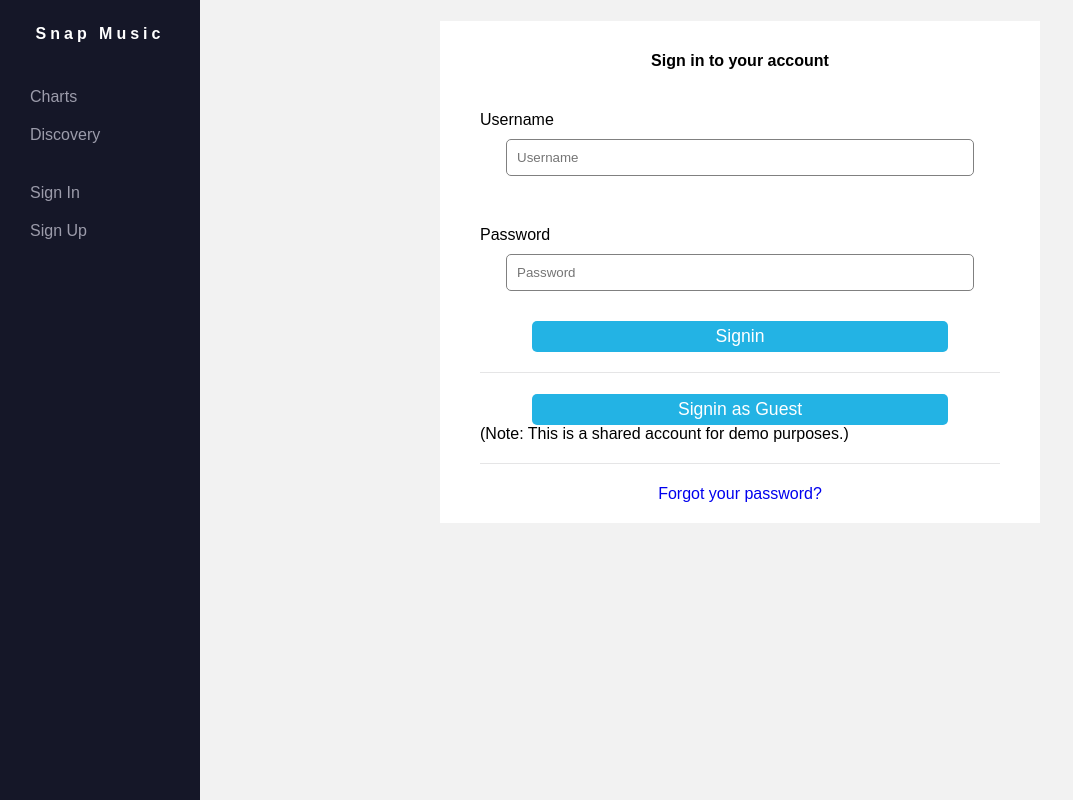
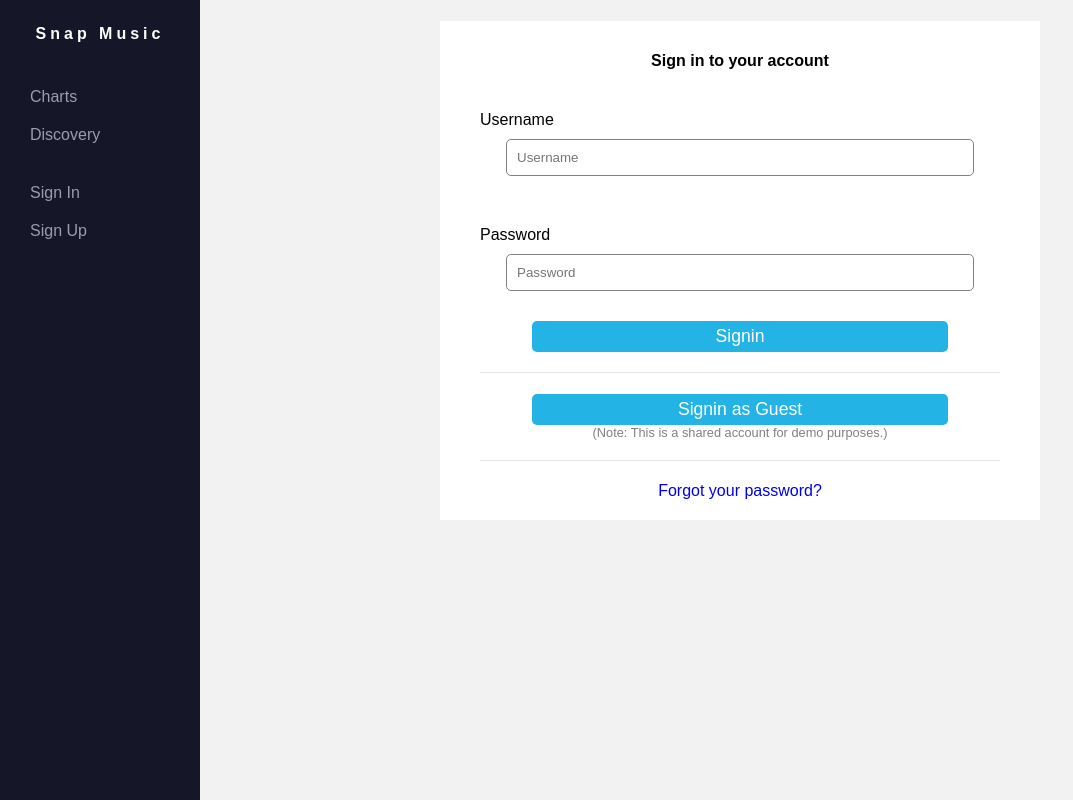
Before and after one commit to williamstyronejr/snap-music, a React app in the folder client/: page /signin in a window 1280 px wide. Shown: the whole page, without its empty margins (0-1073 px from the left). Built offline with nearby package versions, Linux system fonts and the light colour scheme; no server answers.

Commit message:
Updated styles

```diff
--- a/client/src/styles/index.css
+++ b/client/src/styles/index.css
@@ -270,6 +270,13 @@ hr {
 .form__input--check {
 }
 
+.form__footnote {
+  display: block;
+  color: grey;
+  font-size: 0.8em;
+  text-align: center;
+}
+
 .link {
   text-decoration: none;
   color: #23b3e4;
```
